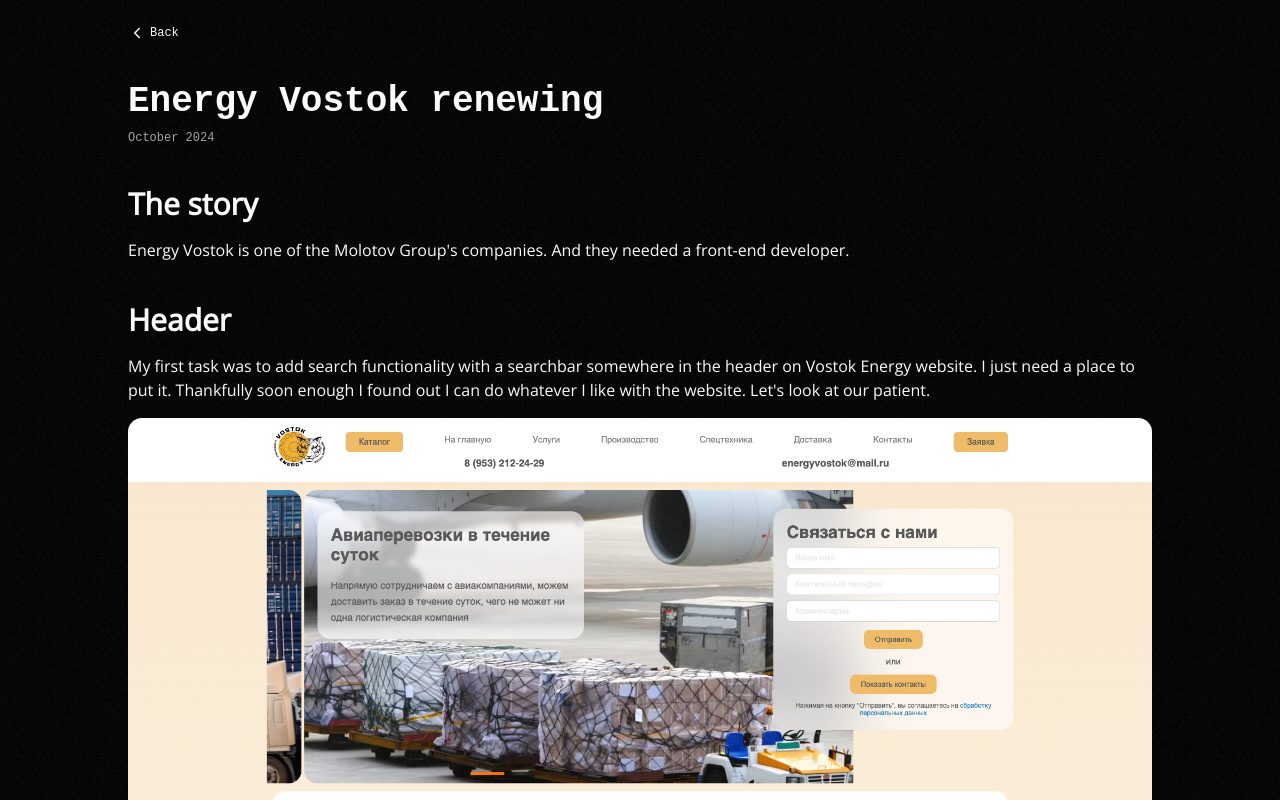
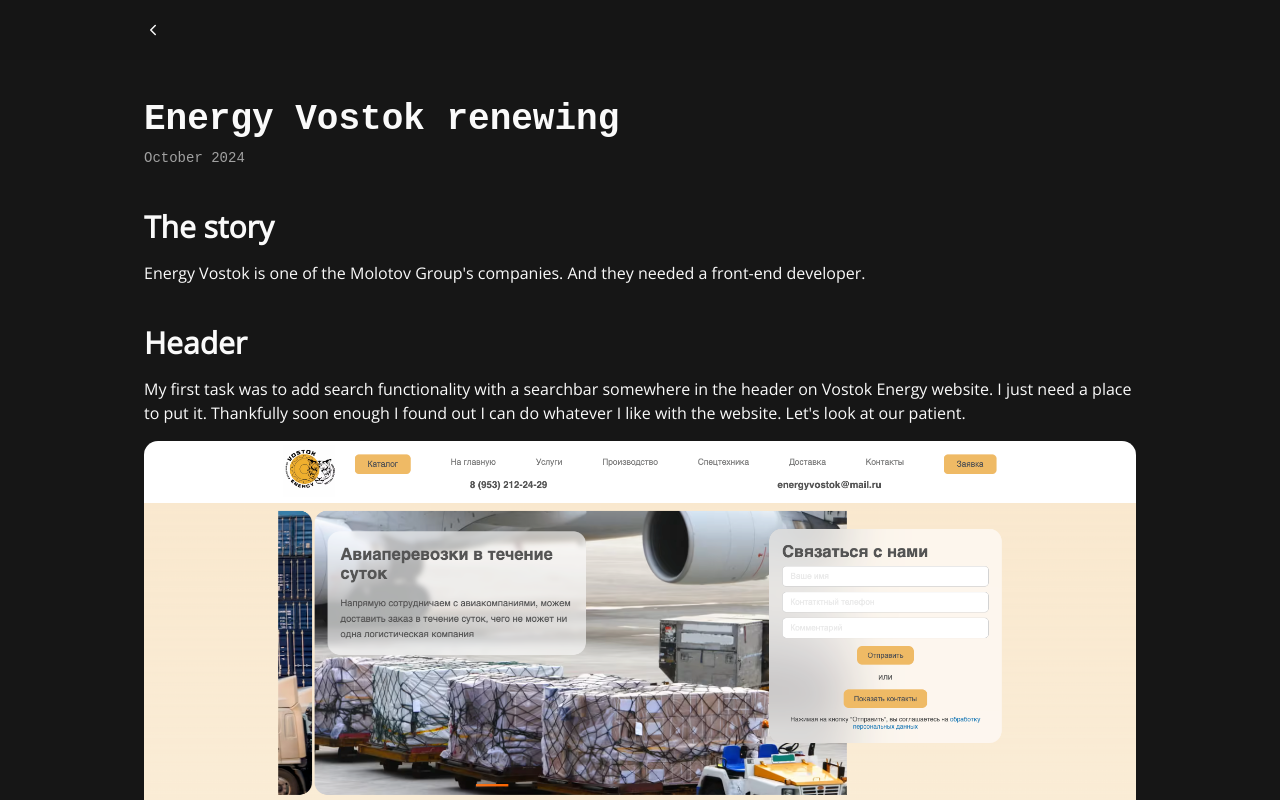
Before and after one commit to mazhugasergei/mazhugasergei.github.io, a Next.js app: page /archive/energy-vostok in a window 1280 px wide. Shown: the top 800 px of the page. Built offline with nearby package versions, Linux system fonts and the light colour scheme; a web font is replaced by a local one.

Commit message:
style: archive header bg blur and post title

```diff
--- /dev/null
+++ b/src/app/(home)/layout.tsx
@@ -0,0 +1,36 @@
+import bg from "@/assets/images/bg.jpg"
+import noise from "@/assets/images/noise.png"
+import "@/assets/styles/globals.css"
+import Image from "next/image"
+
+export default function RootLayout({ children }: { children: React.ReactNode }) {
+	return (
+		<div className="relative flex min-h-screen flex-col select-none">
+			<NoiseOverlay />
+			<BG />
+			<div className="grid min-h-screen p-6 text-xs">{children}</div>
+		</div>
+	)
+}
+
+const NoiseOverlay = () => (
+	<div
+		className="pointer-events-none absolute z-50 h-full w-full object-cover opacity-12"
+		style={{
+			backgroundImage: `url(${noise.src})`,
+			backgroundSize: "200px 200px",
+		}}
+	/>
+)
+
+const BG = () => (
+	<div className="absolute isolate -z-10 h-full w-full">
+		<Image
+			src={bg}
+			alt=""
+			placeholder="blur"
+			className="absolute h-full w-full object-cover brightness-[.15] grayscale select-none"
+		/>
+		<div className="absolute inset-0 backdrop-blur" />
+	</div>
+)
--- a/src/app/archive/[id]/layout.tsx
+++ b/src/app/archive/[id]/layout.tsx
@@ -1,5 +1,6 @@
 import { Header } from "@/components/archive/header"
 import { items } from "@/lib/archive"
+import { notFound } from "next/navigation"
 
 export function generateStaticParams() {
 	return items
@@ -16,11 +17,16 @@ export const generateMetadata = async (props: LayoutProps<"/archive/[id]">) => {
 	}
 }
 
-export default function Layout(props: LayoutProps<"/archive/[id]">) {
+export default async function Layout(props: LayoutProps<"/archive/[id]">) {
+	const _params = await props.params
+
+	const _item = items.find((item) => item.id === _params.id)
+	if (!_item) return notFound()
+
 	return (
-		<div className="mx-auto max-w-5xl">
-			<Header />
-			<main>{props.children}</main>
+		<div>
+			<Header title={_item.title} />
+			<main className="mx-auto px-4 md:max-w-2xl lg:max-w-4xl xl:max-w-5xl">{props.children}</main>
 		</div>
 	)
 }
--- a/src/app/layout.tsx
+++ b/src/app/layout.tsx
@@ -1,10 +1,7 @@
-import bg from "@/assets/images/bg.jpg"
-import noise from "@/assets/images/noise.png"
 import "@/assets/styles/globals.css"
 import { ThemeProvider } from "@/components/theme-provider"
 import { BASE_URL } from "@/lib/constants/config"
 import type { Metadata } from "next"
-import Image from "next/image"
 
 export const metadata: Metadata = {
 	metadataBase: new URL(BASE_URL),
@@ -34,33 +31,9 @@ export default function RootLayout({ children }: { children: React.ReactNode })
 		<html lang="en" suppressHydrationWarning>
 			<body className="relative flex min-h-screen flex-col select-none">
 				<ThemeProvider attribute="class" defaultTheme="dark" disableTransitionOnChange>
-					<NoiseOverlay />
-					<BG />
-					<div className="grid min-h-screen p-6 text-xs">{children}</div>
+					{children}
 				</ThemeProvider>
 			</body>
 		</html>
 	)
 }
-
-const NoiseOverlay = () => (
-	<div
-		className="pointer-events-none absolute z-50 h-full w-full object-cover opacity-12"
-		style={{
-			backgroundImage: `url(${noise.src})`,
-			backgroundSize: "200px 200px",
-		}}
-	/>
-)
-
-const BG = () => (
-	<div className="absolute isolate -z-10 h-full w-full">
-		<Image
-			src={bg}
-			alt=""
-			placeholder="blur"
-			className="absolute h-full w-full object-cover brightness-[.15] grayscale select-none"
-		/>
-		<div className="absolute inset-0 backdrop-blur" />
-	</div>
-)
--- a/src/assets/styles/globals.css
+++ b/src/assets/styles/globals.css
@@ -136,3 +136,9 @@
 		animation: slide-in-x 1.5s cubic-bezier(0.25, 1, 0.5, 1) forwards;
 	}
 }
+
+@supports (backdrop-filter: blur(5px)) or (-webkit-backdrop-filter: blur(5px)) {
+	.backdrop-blur-safe {
+		@apply backdrop-blur-xl;
+	}
+}
--- a/src/components/archive/header.tsx
+++ b/src/components/archive/header.tsx
@@ -1,13 +1,47 @@
+"use client"
+
+import { cn } from "@/utils"
 import { ChevronLeftIcon } from "lucide-react"
 import Link from "next/link"
+import { ComponentProps, useEffect, useState } from "react"
 
-export function Header() {
+interface Props extends ComponentProps<"header"> {
+	title: string
+}
+
+export function Header({ title, ...props }: Props) {
+	const [scrollY, setScrollY] = useState(0)
+
+	useEffect(() => {
+		const handleScroll = () => {
+			setScrollY(window.scrollY)
+		}
+
+		window.addEventListener("scroll", handleScroll)
+
+		return () => {
+			window.removeEventListener("scroll", handleScroll)
+		}
+	}, [])
+
 	return (
-		<header>
-			<Link href={"/"} className="flex items-center gap-1">
-				<ChevronLeftIcon size={18} />
-				<span>Back</span>
-			</Link>
+		<header
+			{...props}
+			className={cn(
+				"bg-background/80 backdrop-blur-safe sticky top-0 z-50 py-4",
+				scrollY > 10 && "border-border border-b",
+				props.className
+			)}
+		>
+			<div className="mx-auto flex items-center gap-6 px-4 md:max-w-2xl lg:max-w-4xl xl:max-w-5xl">
+				<Link href={"/"} className="flex items-center gap-1">
+					<ChevronLeftIcon size={18} />
+				</Link>
+
+				<span className={cn("truncate text-lg font-bold opacity-0 transition", scrollY > 100 && "opacity-100")}>
+					{title}
+				</span>
+			</div>
 		</header>
 	)
 }
--- a/src/components/archive/section/header.tsx
+++ b/src/components/archive/section/header.tsx
@@ -53,22 +53,22 @@ export function Header(props: Props) {
 		<header {...props} ref={headerRef} className={cn("group relative cursor-pointer", props.className)}>
 			<h2 className="text-3xl font-bold">{props.title}</h2>
 
-			<div className="text-muted-foreground absolute top-0 -left-5.5">
+			<div className="text-muted-foreground absolute top-0 -left-7 max-md:hidden">
 				<CopyCheckIcon
 					className={cn(
-						"absolute top-1.5 size-4 scale-80 opacity-0 transition duration-150",
+						"absolute top-2 size-5 scale-80 opacity-0 transition duration-150",
 						clicked && copiedTimes.current !== 5 && "scale-100 opacity-100 delay-100 duration-250"
 					)}
 				/>
 				<EggIcon
 					className={cn(
-						"absolute top-1.5 size-4 scale-80 opacity-0 transition duration-150",
+						"absolute top-2 size-5 scale-80 opacity-0 transition duration-150",
 						clicked && copiedTimes.current === 5 && "scale-100 opacity-100 delay-100 duration-250"
 					)}
 				/>
 				<HashIcon
 					className={cn(
-						"absolute top-1.5 size-4 opacity-0 transition duration-250 group-hover:opacity-100",
+						"absolute top-2 size-5 opacity-0 transition duration-250 group-hover:opacity-100",
 						clicked && "scale-80 !opacity-0"
 					)}
 				/>
--- a/src/lib/archive/energy-vostok/index.tsx
+++ b/src/lib/archive/energy-vostok/index.tsx
@@ -9,7 +9,7 @@ import search from "./images/search.png"
 
 export const EnergyVostok = {
 	id: "energy-vostok",
-	title: "Energy Vostok",
+	title: "Energy Vostok renewing",
 	children: (
 		<Post title="Energy Vostok renewing" subtitle="October 2024">
 			<Section id="" title="The story">
```
Also changed, not shown: src/app/(home)/page.tsx (renamed from src/app/page.tsx). Lines whose indentation alone changed are shown as unchanged.
